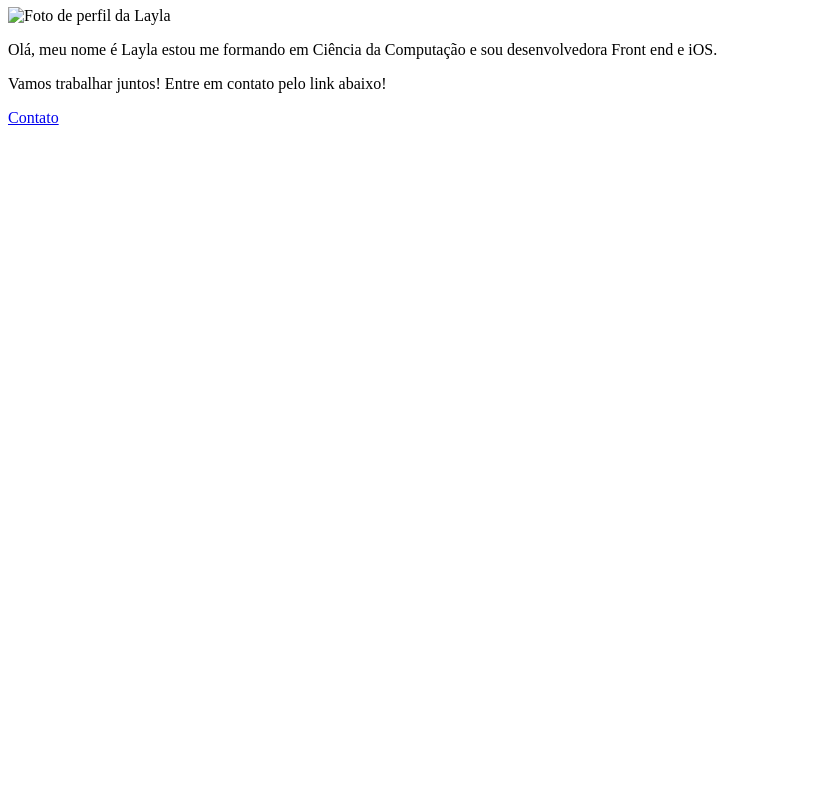
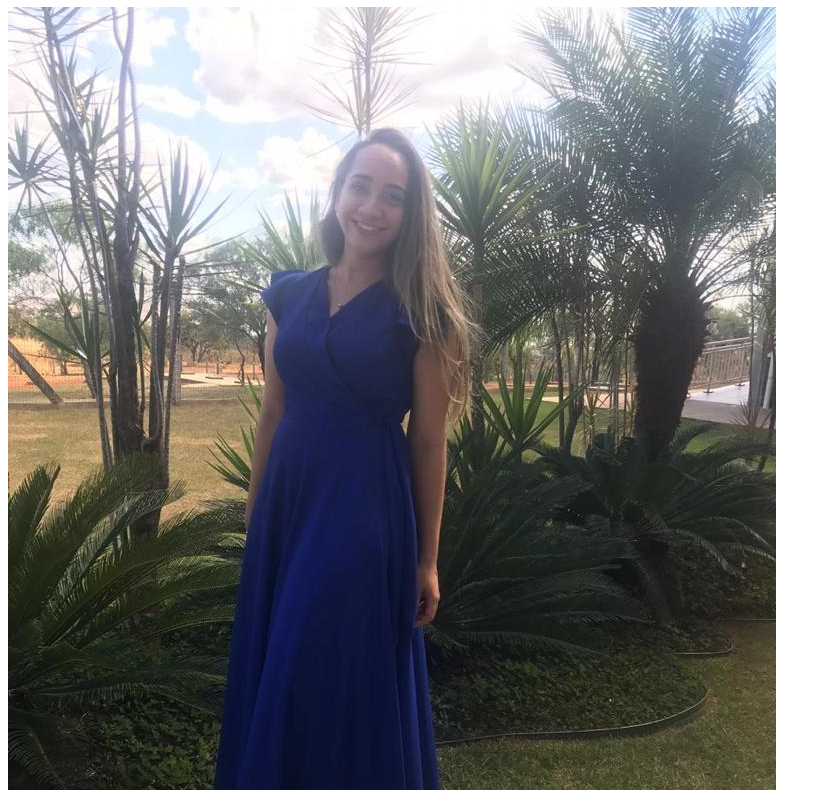
Before and after one commit to LaylaEmanuele/aula0608, a plain HTML site: page index.html in a window 1280 px wide. Shown: the part 73-863 px from the top of the page, without its empty margins (0-831 px from the left). Before the commit the page ends 800 px from the top, so only its background shows below. Drawn offline with Linux system fonts and the light colour scheme.

Commit message:
Update index.html

```diff
--- a/index.html
+++ b/index.html
@@ -6,7 +6,7 @@
 
     <body>
         <h1>Layla Emanuele</h1>
-        <img src="/images/Foto profissional.jpeg" alt="Foto de perfil da Layla">
+        <img src="/images/foto.jpeg" alt="Foto de perfil da Layla">
         <p>Olá, meu nome é Layla estou me formando em  Ciência da Computação e sou desenvolvedora Front end e  iOS. </p>
         <p>Vamos trabalhar juntos! Entre em contato pelo link abaixo! </p>
 
```
